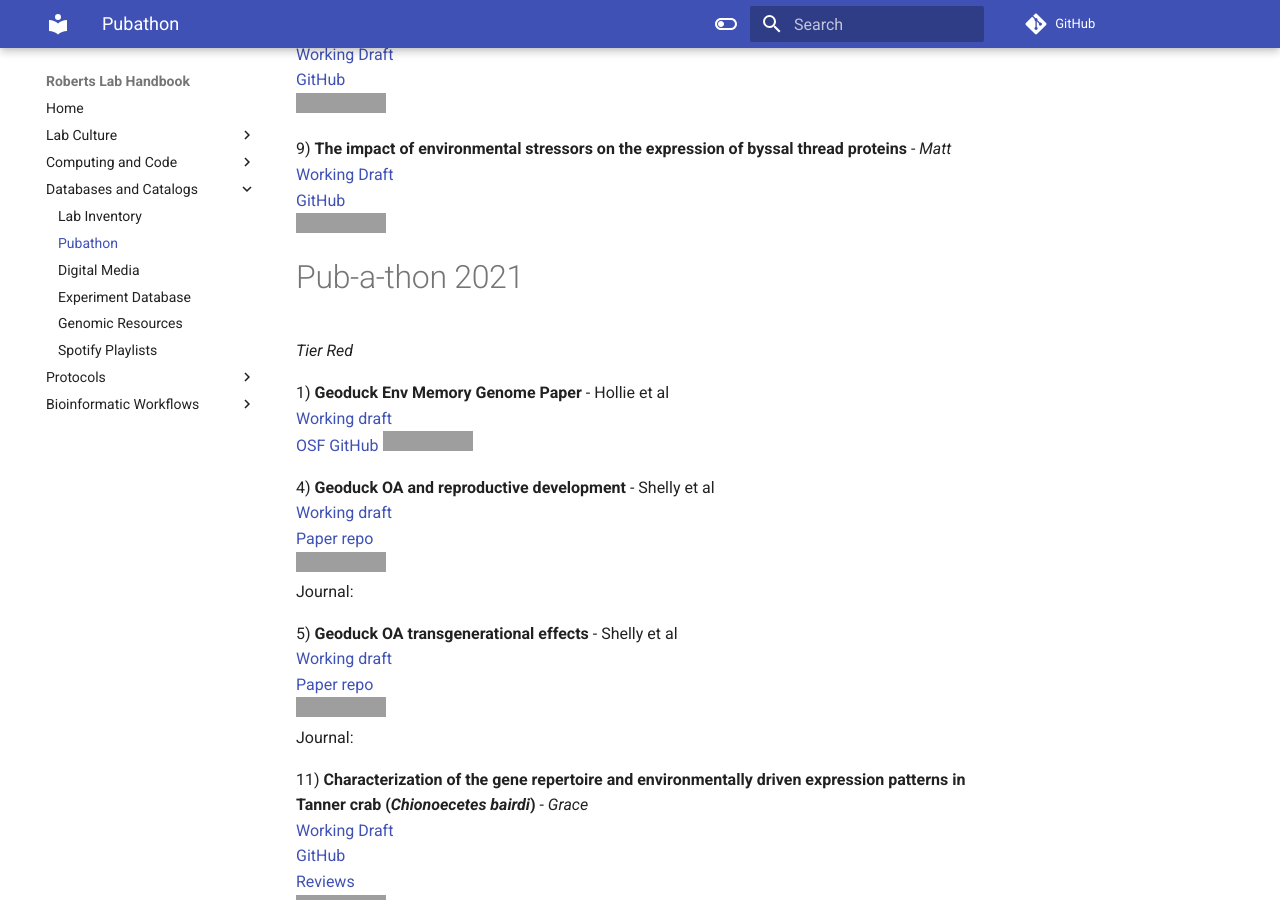
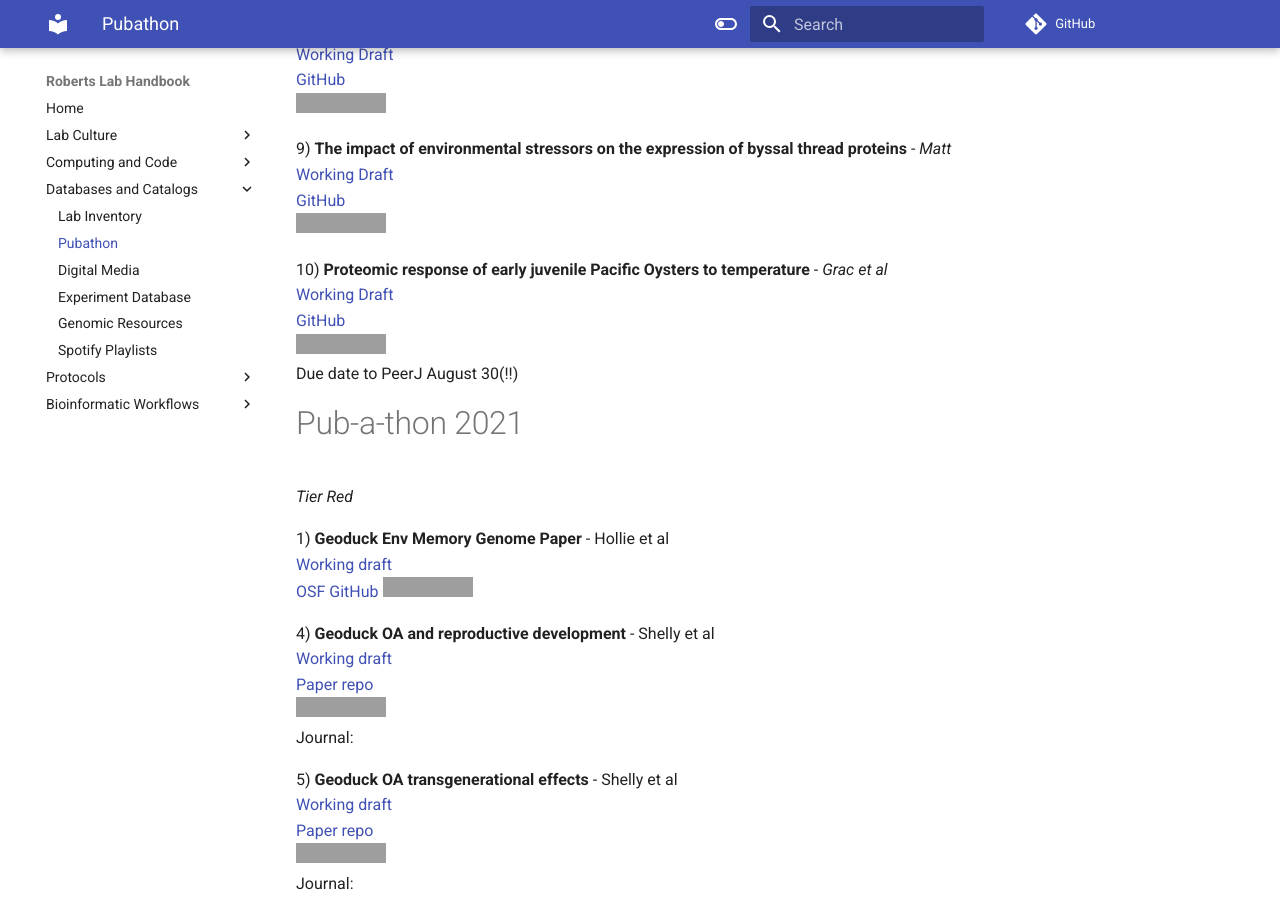
Before and after one commit to RobertsLab/resources, an MkDocs documentation site: the page built from docs/Pubathon.md, in a window 1280 px wide and 900 px high, scrolled down 1083 px, cut to the strip 0-900 px from the top of the window. Built offline with MkDocs 1.6.1 and Material for MkDocs 9.7.7, drawn with Linux system fonts in a browser that asks for light colours; comment, search, counter and statistics services are not loaded; grey boxes are pictures that could not be loaded.

Commit message:
GAC add paper to pubathon 2022

```diff
--- a/docs/Pubathon.md
+++ b/docs/Pubathon.md
@@ -47,6 +47,12 @@
 [Working Draft](https://docs.google.com/document/d/1fKfDU4gHPdMy9xejUA5pZ6YY2HVzsiGSGo7uFVgDln4/edit?usp=sharing)
 [GitHub](https://github.com/mattgeorgephd/PSMFC-mytilus-byssus-pilot) </br>
 ![status](https://img.shields.io/badge/pub--a--thon%20status-early%20draft-yellow.svg)
+
+10) **Proteomic response of early juvenile Pacific Oysters to temperature** - _Grac et al_
+[Working Draft](https://docs.google.com/document/d/1OaYNzlOJr5QibCYt8--GMNGvXlzHPR9_daCkNUVkj-U/edit)
+[GitHub](https://github.com/grace-ac/paper-pacific.oyster-larvae)
+![status](https://img.shields.io/badge/pub--a--thon%20status-in%20progress-orange.svg)
+Due date to PeerJ August 30(!!)
 
 
 # Pub-a-thon 2021
```
